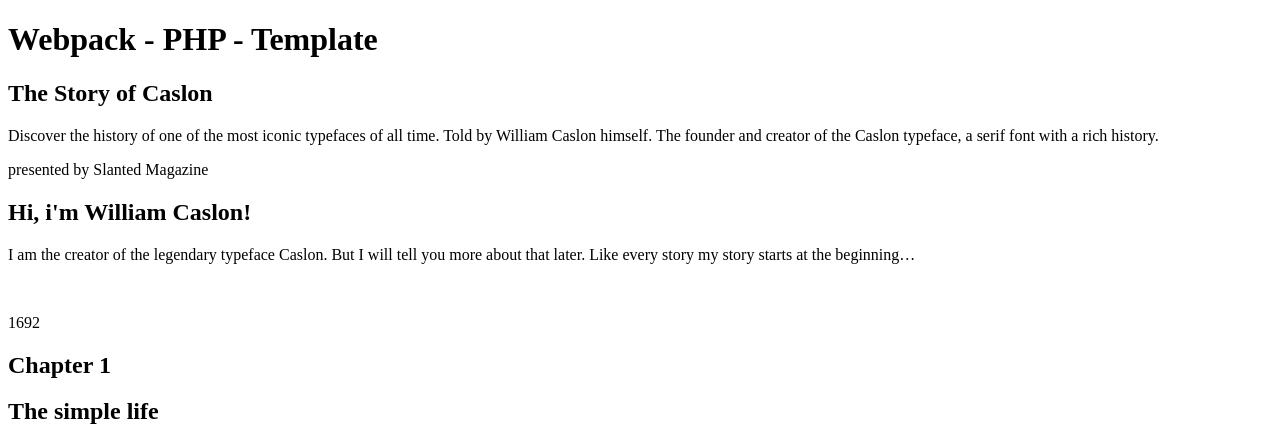
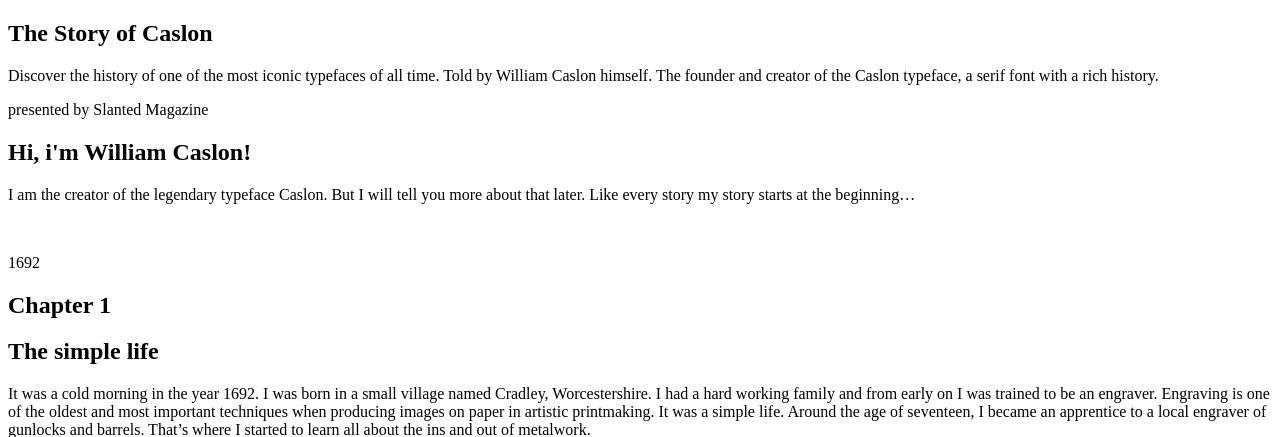
Before and after one commit to BentStevens1/MyType, a PHP site: template src/view/pages/index.php in a window 1280 px wide. Shown: the top 437 px of the page. Run offline with PHP 8.4, Linux system fonts and the light colour scheme; the template is opened without the code that fills it, so the values that code supplies are empty.

Commit message:
deleted template message

```diff
--- a/src/view/layout.php
+++ b/src/view/layout.php
@@ -9,7 +9,7 @@
 </head>
 <body>
   <div class="container">
-      <header><h1 class="pagetitle">Webpack - PHP - Template</h1></header>
+      <header></header>
       <?php echo $content;?>
   </div>
   <?php echo $js; ?>
```
